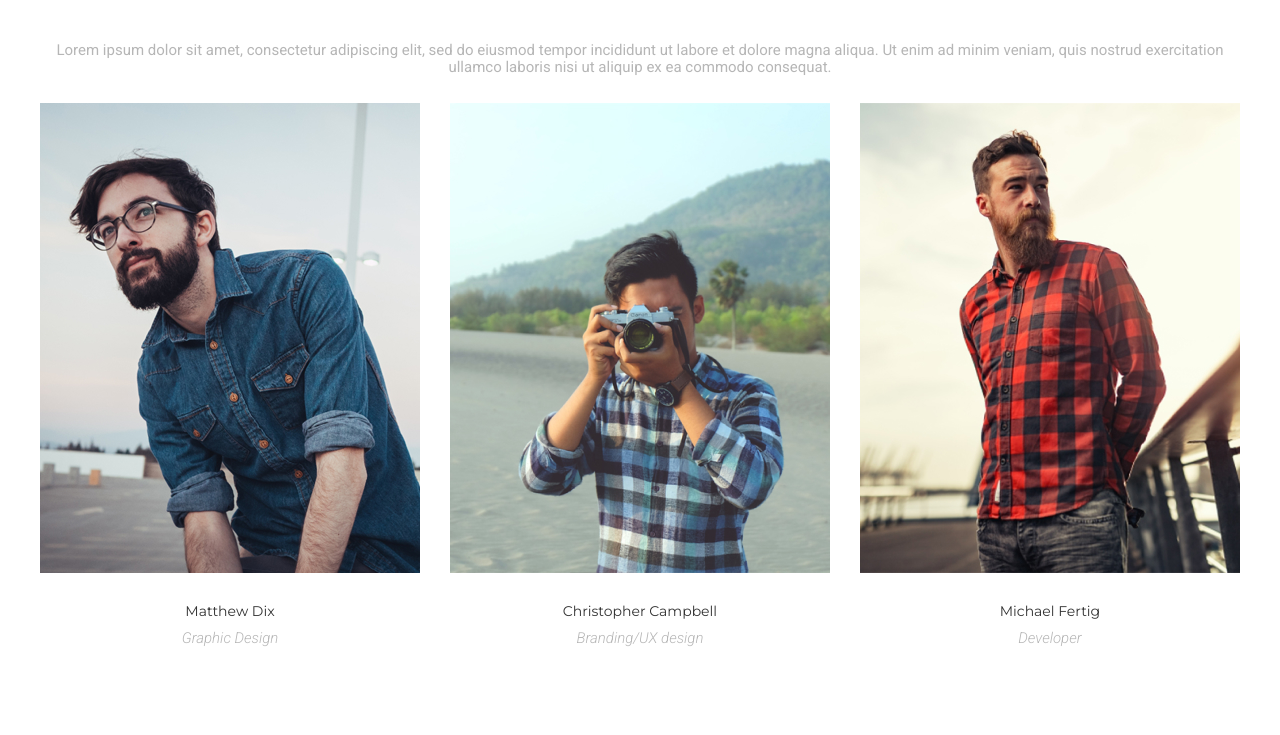
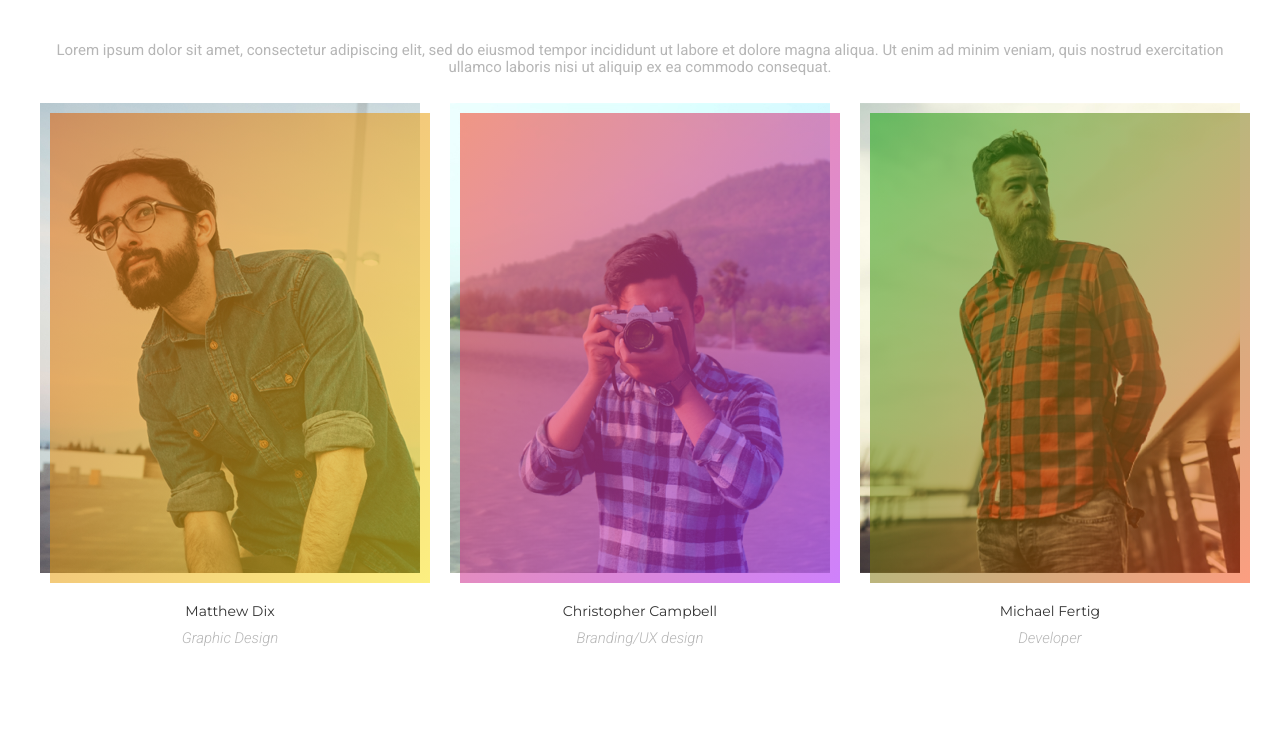
Before and after one commit to ulianaboiko/MoGo, a plain HTML site: page index.html in a window 1280 px wide. Shown: the part 675-1410 px from the top of the page. Drawn offline with nearby package versions, Linux system fonts and the light colour scheme.

Commit message:
added gradient to team

```diff
--- a/index.html
+++ b/index.html
@@ -161,31 +161,38 @@
         </p>
         <div class="team-members">
           <article class="teammate">
-            <img
+            <div class="teammate-foto"> <img
               src="./src/images/team/matthew.jpg"
               alt="Matthew Dix"
-              class="teammate-foto"
+              class="teammate-img"
             />
+          </div>
+
+
             <h3 class="teammate-name">Matthew Dix</h3>
             <p class="teammate-role">Graphic Design</p>
           </article>
 
           <article class="teammate">
+            <div class="teammate-foto">
             <img
               src="./src/images/team/christopher.jpg"
               alt="Christopher Campbell"
-              class="teammate-foto"
+              class="teammate-img"
             />
+          </div>
             <h3 class="teammate-name">Christopher Campbell</h3>
             <p class="teammate-role">Branding/UX design</p>
           </article>
 
           <article class="teammate">
+            <div class="teammate-foto">
             <img
               src="./src/images/team/michael.jpg"
               alt="Michael Fertig "
-              class="teammate-foto"
+              class="teammate-img"
             />
+          </div>
             <h3 class="teammate-name">Michael Fertig</h3>
             <p class="teammate-role">Developer</p>
           </article>
--- a/src/css/style.css
+++ b/src/css/style.css
@@ -101,6 +101,37 @@ img {
 }
 .teammate-foto {
   margin-bottom: 30px;
+  position: relative;
+}
+.teammate-foto::after {
+  content: "";
+  width: 100%;
+  height: 100%;
+  position: absolute;
+  top: 10px;
+  left: 10px;
+}
+.teammate:nth-child(1) > .teammate-foto::after {
+  background-image: linear-gradient(
+    to right bottom,
+    rgba(217, 90, 0, 0.545),
+    rgba(249, 225, 15, 0.524)
+  );
+}
+
+.teammate:nth-child(2) > .teammate-foto::after {
+  background-image: linear-gradient(
+    to right bottom,
+    rgba(243, 64, 32, 0.545),
+    rgba(163, 15, 249, 0.524)
+  );
+}
+.teammate:nth-child(3) > .teammate-foto::after {
+  background-image: linear-gradient(
+    to right bottom,
+    rgba(13, 163, 8, 0.545),
+    rgba(249, 70, 15, 0.524)
+  );
 }
 .teammate-name {
   text-align: center;
```
